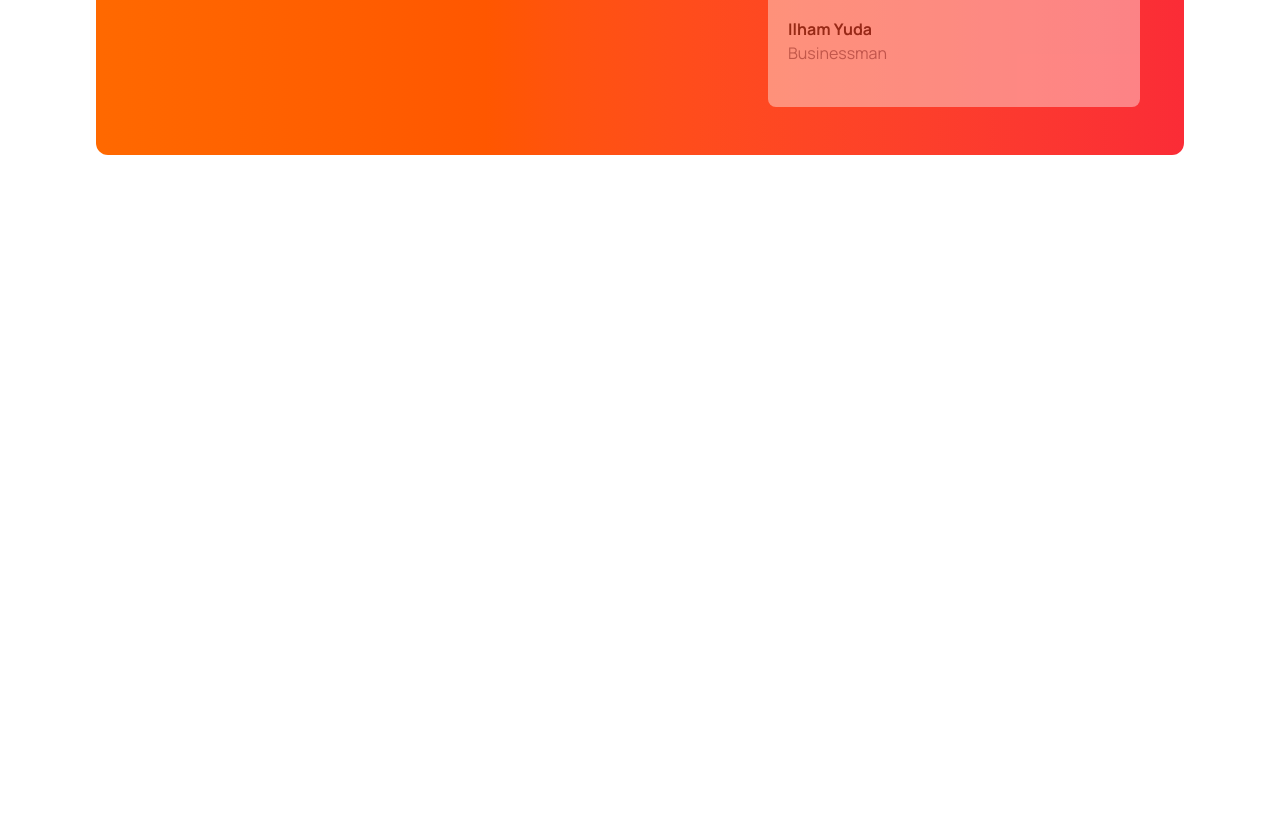
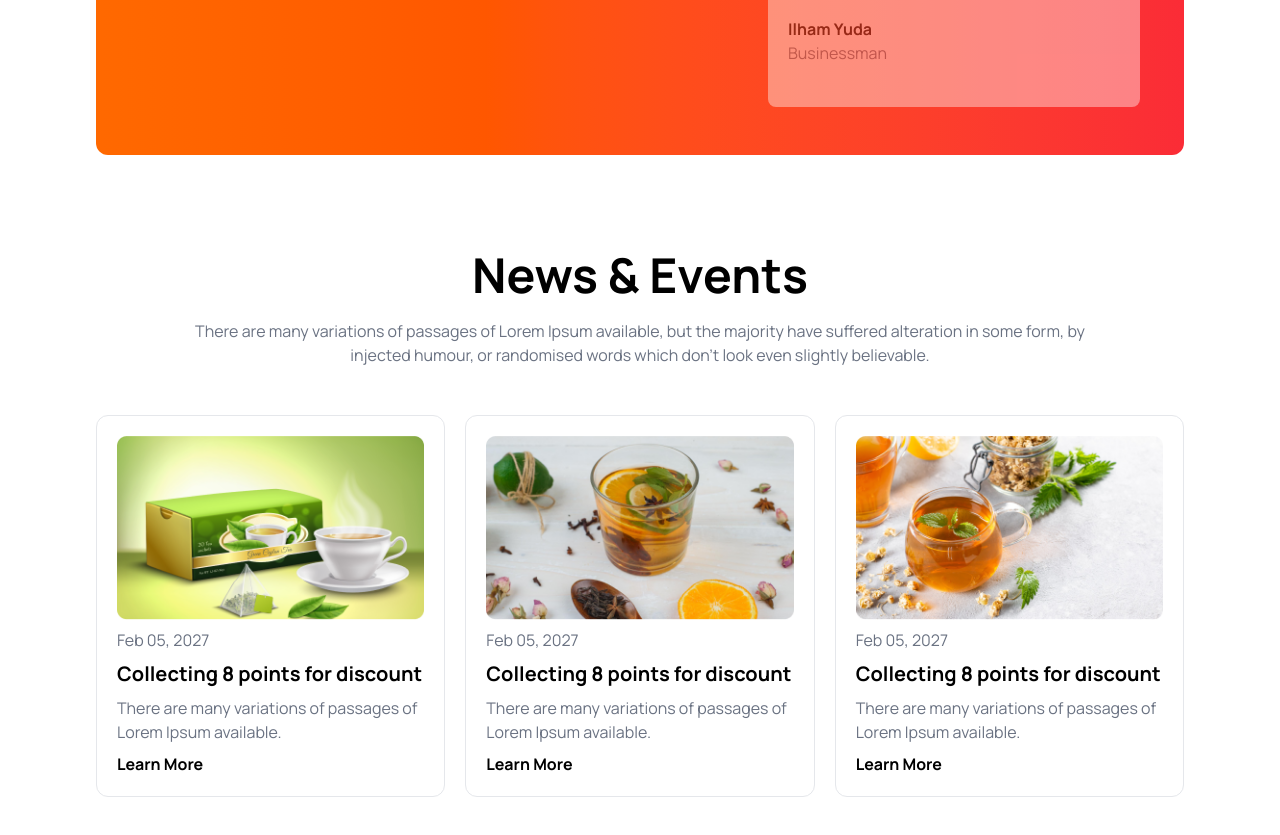
Before and after one commit to samir-45/tea-house-project-tailwind, a plain HTML site: page index.html in a window 1280 px wide. Shown: the part 2233-3068 px from the top of the page. Before the commit the page ends 2484 px from the top, so only its background shows below. Drawn offline with nearby package versions, Linux system fonts and the light colour scheme.

Commit message:
News and event section done

```diff
--- a/index.html
+++ b/index.html
@@ -240,9 +240,48 @@
 
     </section>
 
+<!-- News & Events section -->
+
+<section class="mb-24">
+  <!-- Info part -->
+<div class="mx-auto md:w-5/6 grid gap-5">
+  <h1 class="text-center text-5xl font-medium md:font-bold">News & Events</h1>
+<p class="text-center text-gray-500 ">There are many variations of passages of Lorem Ipsum available, but the majority have suffered alteration in some form, by injected humour, or randomised words which don't look even slightly believable. </p>
+</div>
+
+<!-- Cards part -->
+
+<div class="grid grid-cols-1 md:grid-cols-2 lg:grid-cols-3 gap-5 mt-12">
+  <!-- Card -->
+<div class="p-5 border-[1.5px] rounded-xl border-gray-200 grid gap-2">
+<img class="w-full" src="./images/news-1.png" alt="">
+<p class="text-gray-500">Feb 05, 2027</p>
+<h2 class="font-bold text-xl">Collecting 8 points for discount</h2>
+<p class="text-gray-500">There are many variations of passages of Lorem Ipsum available.</p>
+<h2 class="font-bold ">Learn More</h2>
+</div>
+
+<!-- Card -->
+<div class="p-5 border-[1.5px] rounded-xl border-gray-200 grid gap-2">
+<img class="w-full" src="./images/news-2.png" alt="">
+<p class="text-gray-500">Feb 05, 2027</p>
+<h2 class="font-bold text-xl">Collecting 8 points for discount</h2>
+<p class="text-gray-500">There are many variations of passages of Lorem Ipsum available.</p>
+<h2 class="font-bold ">Learn More</h2>
+</div>
+
+<!-- Card -->
+<div class="p-5 border-[1.5px] rounded-xl border-gray-200 grid gap-2">
+<img class="w-full" src="./images/news-3.png" alt="">
+<p class="text-gray-500">Feb 05, 2027</p>
+<h2 class="font-bold text-xl">Collecting 8 points for discount</h2>
+<p class="text-gray-500">There are many variations of passages of Lorem Ipsum available.</p>
+<h2 class="font-bold ">Learn More</h2>
+</div>
+</div>
 
 
-
+</section>
 
 
 
```
